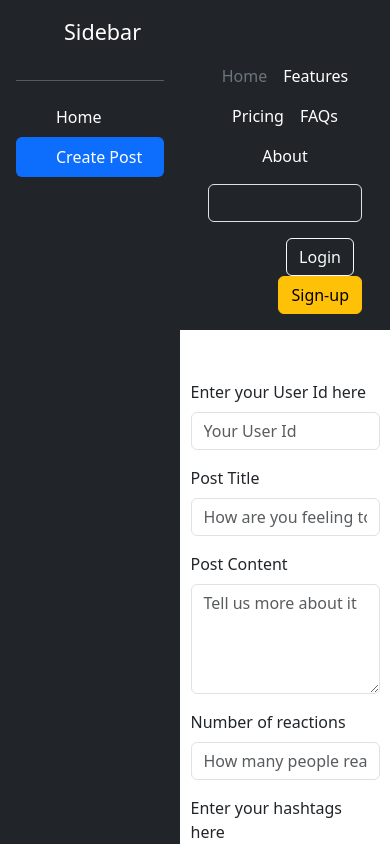
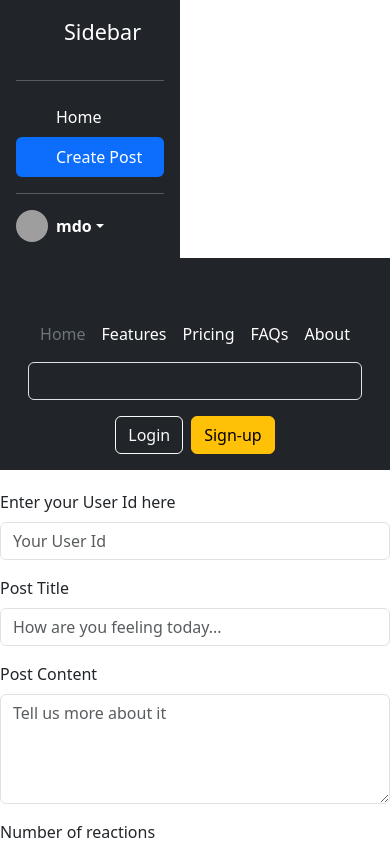
Before and after one commit to dg-codingbapunu/react-social-media-app, a React (Vite) app in the folder app/: page / in a window 390 px wide. Both pictures are taken after a click on the item "Create Post". Shown: the top 844 px of the page. Built offline with nearby package versions, Linux system fonts and the light colour scheme; grey boxes are pictures that could not be loaded.

Commit message:
fully responsive

```diff
--- a/app/src/App.css
+++ b/app/src/App.css
@@ -31,14 +31,23 @@
   cursor: pointer;
 }
 
-/* Responsive styles for mobile phones */
-@media only screen and (max-width: 600px) {
+/* Media query for mobile devices */
+@media only screen and (max-width: 768px) {
+  .app-container {
+    flex-direction: column; /* Stack items vertically */
+  }
+
   .post-card {
-    margin: 20px 10px;
+    width: calc(100% - 40px); /* Adjust width to fit container */
+    margin: 10px; /* Reduce margin for smaller screens */
   }
 
   .create-post {
-    width: 90%;
-    margin-left: 5%;
+    width: 100%; /* Take full width */
+    margin: 20px 0; /* Adjust margin */
+  }
+
+  .sidebar {
+    min-height: auto; /* Allow sidebar to adjust height */
   }
 }
```
